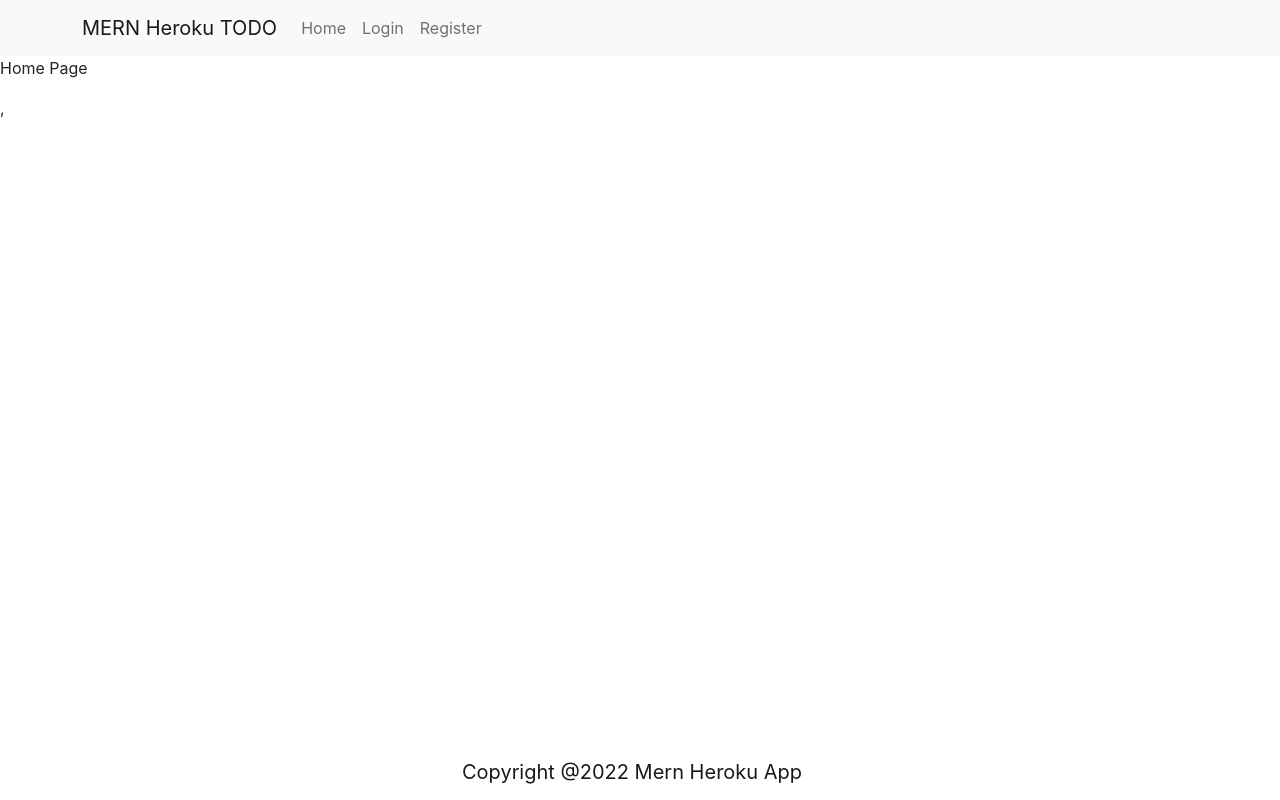
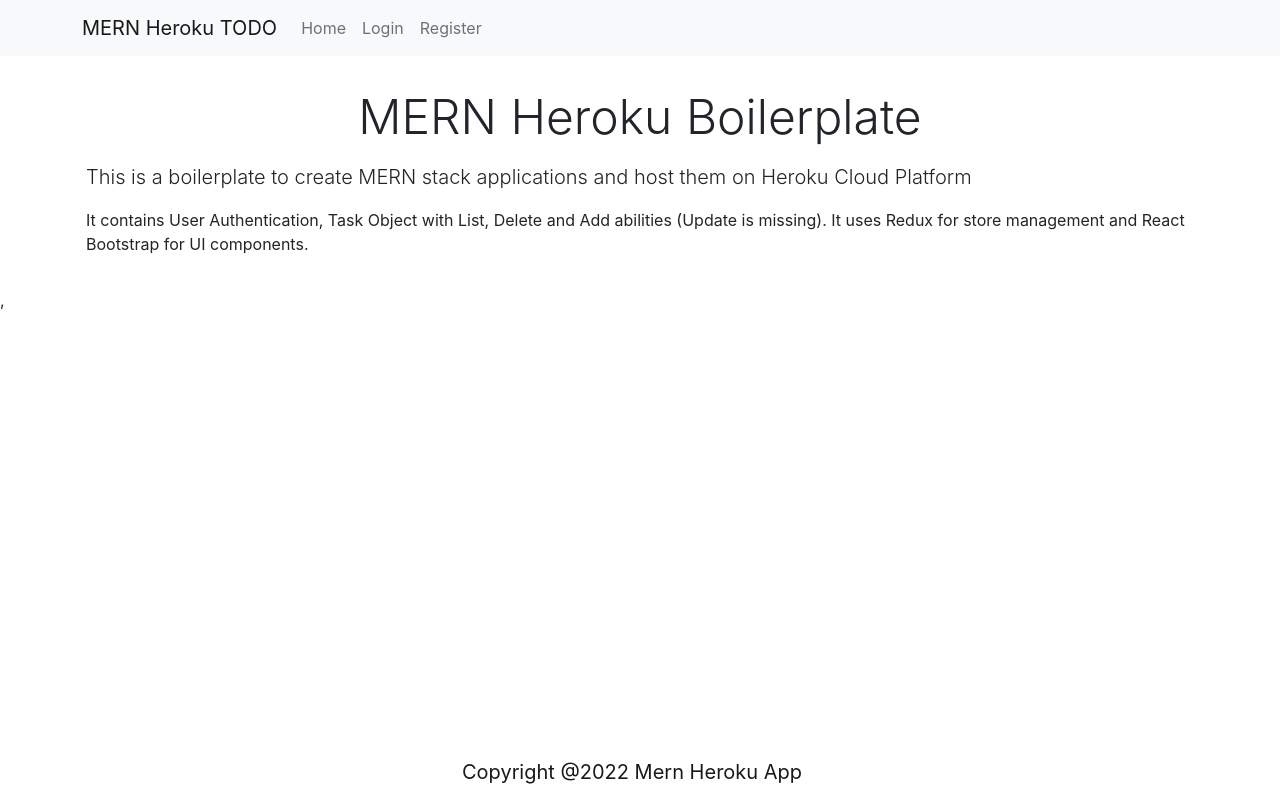
Before and after one commit to Apfirebolt/mern-todo-heroku-api, a React (Create React App) app in the folder client/: page /#/ in a window 1280 px wide. Built offline with nearby package versions, Linux system fonts and the light colour scheme.

Commit message:
updated Readme and home page

```diff
--- a/client/src/views/Home.js
+++ b/client/src/views/Home.js
@@ -1,11 +1,18 @@
-import React, { Fragment } from "react";
+import React from "react";
+import { Container } from "react-bootstrap";
 
 const HomePage = () => {
-
   return (
-    <Fragment>
-      <p>Home Page</p>
-    </Fragment>
+    <Container className="p-3">
+      <h1 className="display-5 text-center my-3">MERN Heroku Boilerplate</h1>
+      <p className="lead">
+        This is a boilerplate to create MERN stack applications and host them on Heroku Cloud Platform
+      </p>
+      <p>
+        It contains User Authentication, Task Object with List, Delete and Add abilities (Update is missing). It uses Redux for store management
+        and React Bootstrap for UI components.
+      </p>
+    </Container>
   );
 };
 
--- a/client/src/views/LoginView.js
+++ b/client/src/views/LoginView.js
@@ -18,7 +18,7 @@ const LoginPage = () => {
   };
 
   return (
-    <Container>
+    <Container className="my-4 mx-auto w-50">
       <Form onSubmit={handleSubmit(onSubmit)}>
         <Form.Group className="mb-3" controlId="formBasicEmail">
           <Form.Label>Email address</Form.Label>
--- a/client/src/views/RegisterView.js
+++ b/client/src/views/RegisterView.js
@@ -18,7 +18,7 @@ const RegisterPage = () => {
   };
 
   return (
-    <Container>
+    <Container className="my-4 mx-auto w-50">
       <Form onSubmit={handleSubmit(onSubmit)}>
         <Form.Group className="mb-3" controlId="username">
           <Form.Label>Your Username</Form.Label>
```
Also changed, not shown: 1 other file (tests, documents, lock files or other folders).
